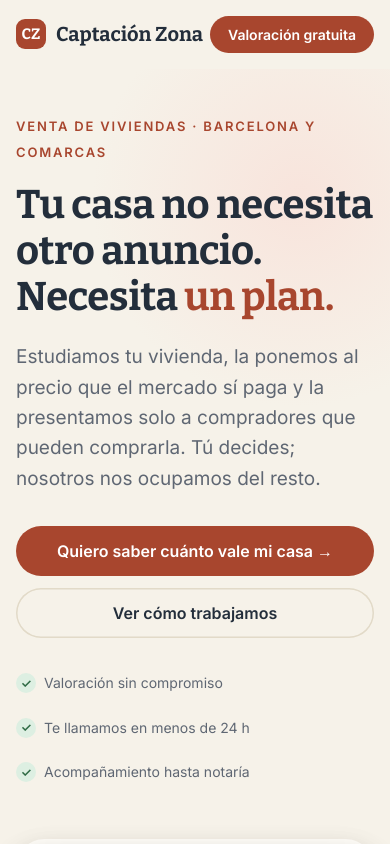
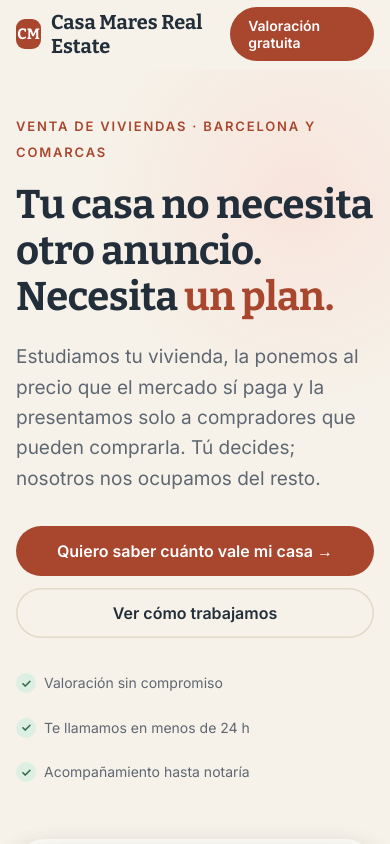
Before and after one commit to arithtapias-arch/MetodoCasaMares, a plain HTML site: page index.html in a window 390 px wide. Shown: the top 844 px of the page. Drawn offline with nearby package versions, Linux system fonts and the light colour scheme.

Commit message:
Set Casa Mares brand, phone and WhatsApp
Co-Authored-By: Claude Opus 5.5 <noreply@anthropic.com>
Claude-Session: https://claude.ai/code/session_01LcqhMi1M41h6mV3bzV4MyB

```diff
--- a/index.html
+++ b/index.html
@@ -171,7 +171,7 @@ footer a{color:var(--mute)}
 
 <header id="hdr">
  <div class="wrap nav">
-  <a class="logo" href="#top"><i>CZ</i><span data-cfg="marca">Captación Zona</span></a>
+  <a class="logo" href="#top"><i>CM</i><span data-cfg="marca">Casa Mares Real Estate</span></a>
   <nav class="nav-links"><a href="#metodo">Método</a><a href="#zonas">Zonas</a><a href="#faq">Preguntas</a></nav>
   <a class="btn p" href="#valoracion">Valoración gratuita</a>
  </div>
@@ -372,7 +372,7 @@ footer a{color:var(--mute)}
 
 <footer>
  <div class="wrap">
-  <span>© <span id="yr"></span> <span data-cfg="marca">Captación Zona</span><span id="telPie"></span></span>
+  <span>© <span id="yr"></span> <span data-cfg="marca">Casa Mares Real Estate</span><span id="telPie"></span></span>
   <span><a href="#privacidad" id="privLink2">Política de privacidad</a></span>
  </div>
 </footer>
@@ -390,10 +390,10 @@ footer a{color:var(--mute)}
    CONFIGURACIÓN: cambia estos datos por los tuyos
    ====================================================================== */
 const CONFIG = {
-  marca: 'Captación Zona',              // Nombre que se ve en la página
-  telefonoVisible: '',                  // Ej.: '600 123 456' (se ve en el pie)
-  whatsapp: '',                         // Solo números con prefijo, ej.: '34600123456'
-  privacidadTexto: 'Responsable: ' + 'Captación Zona' + '. Finalidad: atender tu solicitud de valoración o búsqueda de vivienda y contactarte sobre ella. Legitimación: tu consentimiento. No cedemos tus datos a terceros. Puedes ejercer tus derechos de acceso, rectificación y supresión escribiéndonos.',
+  marca: 'Casa Mares Real Estate',            // Nombre que se ve en la página
+  telefonoVisible: '624 23 58 17',             // Ej.: '600 123 456' (se ve en el pie)
+  whatsapp: '34624235817',              // Solo números con prefijo, ej.: '34600123456'
+  privacidadTexto: 'Responsable: Casa Mares Real Estate. Finalidad: atender tu solicitud de valoración o búsqueda de vivienda y contactarte sobre ella. Legitimación: tu consentimiento. No cedemos tus datos a terceros. Puedes ejercer tus derechos de acceso, rectificación y supresión escribiéndonos.',
   privacidadUrl: '',                    // Si tienes una página propia de privacidad, pon su URL aquí
 };
 /* Firebase: el mismo proyecto que usa tu CRM */
@@ -415,7 +415,7 @@ const LABEL = { 'Paga sin hipoteca':'Compro sin hipoteca', 'Sin estudio':'Aún n
 const $ = id => document.getElementById(id);
 document.querySelectorAll('[data-cfg]').forEach(e => e.textContent = CONFIG[e.dataset.cfg] || '');
 $('yr').textContent = new Date().getFullYear();
-if (CONFIG.telefonoVisible) $('telPie').textContent = ' · ' + CONFIG.telefonoVisible;
+if (CONFIG.telefonoVisible) $('telPie').innerHTML = ` · <a href="tel:+${CONFIG.whatsapp || CONFIG.telefonoVisible.replace(/\D/g,'')}">${CONFIG.telefonoVisible}</a>` + (CONFIG.whatsapp ? ` · <a href="https://wa.me/${CONFIG.whatsapp}" target="_blank" rel="noopener">WhatsApp</a>` : '');
 $('zonesList').innerHTML = L.MUN.filter(z => z !== 'Otra zona').map(z => `<span>${z.replace('Barcelona - ','Barcelona · ')}</span>`).join('');
 document.querySelectorAll('[data-list]').forEach(box => {
   box.innerHTML = L[box.dataset.list].map((v,i) => `<button type="button" class="opt" data-v="${v}"><kbd>${i+1}</kbd><span>${(LABEL[v]||v).replace('Barcelona - ','BCN · ')}</span></button>`).join('');
```
